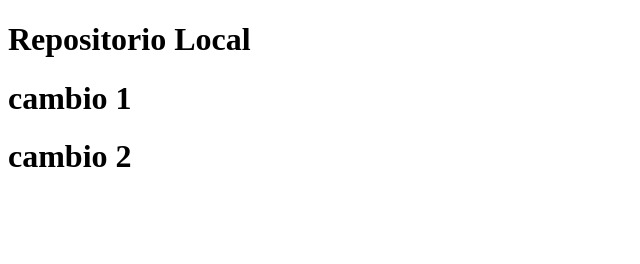
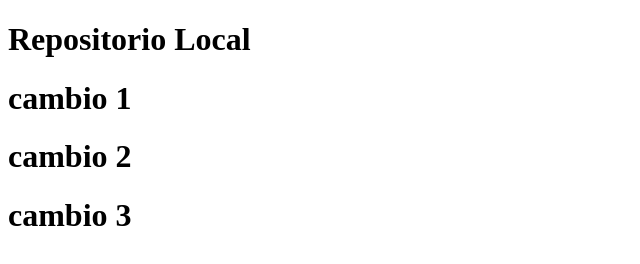
Before and after one commit to AdLau019/principal, a plain HTML site: page index.html in a window 1280 px wide. Shown: the whole page, without its empty margins (0-640 px from the left). Drawn offline with Linux system fonts and the light colour scheme.

Commit message:
Cambio 4

```diff
--- a/index.html
+++ b/index.html
@@ -10,5 +10,6 @@
     <h1>Repositorio Local</h1>
     <h1>cambio 1</h1>
     <h1>cambio 2</h1>
+    <h1>cambio 3</h1>
 </body>
 </html>
```
